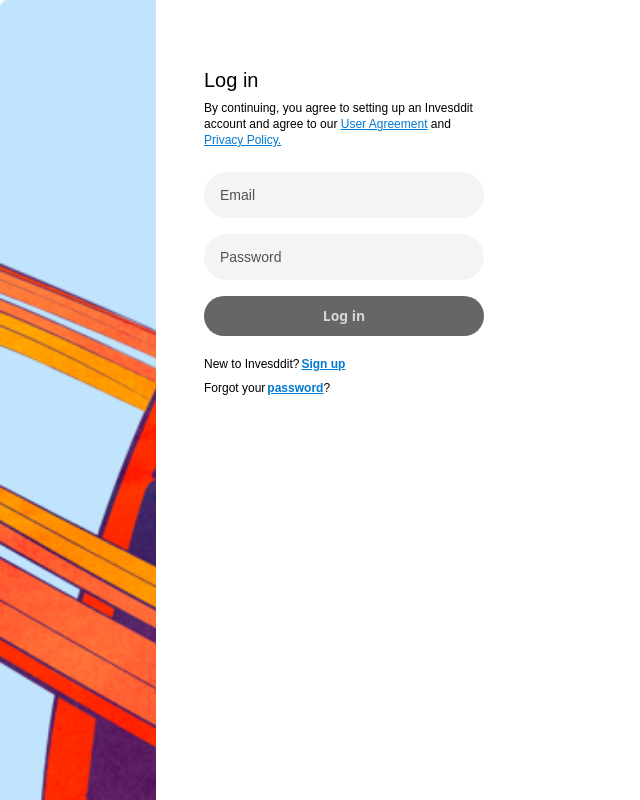
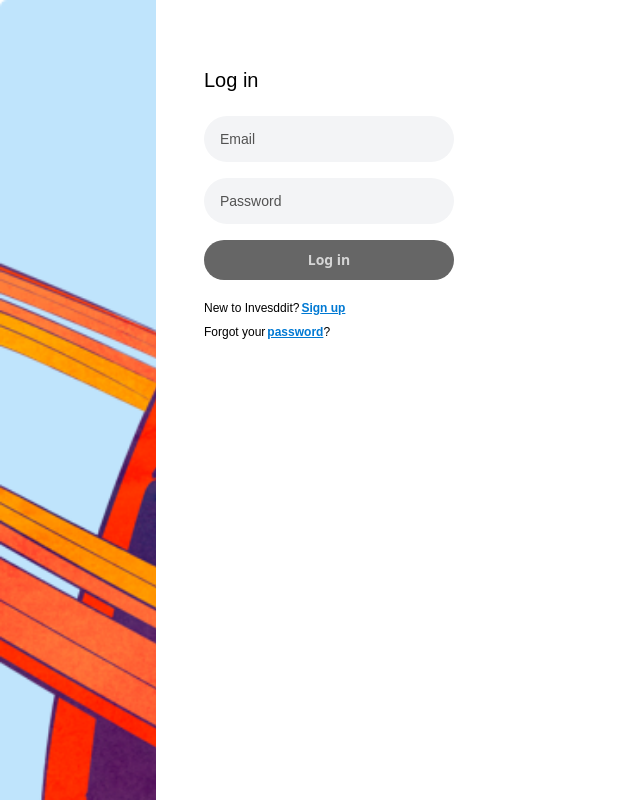
Before and after one commit to ayrt-n/invesddit, a React (Create React App) app: page /login in a window 1280 px wide. Shown: the whole page, without its empty margins (0-640 px from the left). Built offline with nearby package versions, Linux system fonts and the light colour scheme; what tailwind-gradient-mask-image would draw is missing.

Commit message:
Remove user agreement

```diff
--- a/src/components/LoginForm.js
+++ b/src/components/LoginForm.js
@@ -60,9 +60,6 @@ function LoginForm() {
     <div className="max-w-[280px] mx-auto">
       <div className="my-[24px]">
         <h1 className="font-medium text-[20px] leading-[24px]">Log in</h1>
-        <p className="mt-[8px] text-[12px] leading-[16px]">
-          By continuing, you agree to setting up an Invesddit account and agree to our <a href="https://www.youtube.com/watch?v=PrajM-aG4tc&ab_channel=deeboi70" target="_blank" rel="noreferrer" className="underline text-primary-500">User Agreement</a> and <a href="https://www.youtube.com/watch?v=WH1rckt8V5w&ab_channel=Michael" rel="noreferrer" target="_blank" className="underline text-primary-500">Privacy Policy.</a>
-        </p>
       </div>
       <Formik
         initialValues={{email: '', password: ''}}
--- a/src/components/SignUpForm.js
+++ b/src/components/SignUpForm.js
@@ -76,9 +76,6 @@ function SignUpForm({ callToAction }) {
         <>
           <div className="my-[24px]">
             <h1 className="font-medium text-[20px] leading-[24px]">{callToAction || "Sign up"}</h1>
-            <p className="mt-[8px] text-[12px] leading-[16px]">
-            By continuing, you agree to setting up an Invesddit account and agree to our <a href="https://www.youtube.com/watch?v=PrajM-aG4tc&ab_channel=deeboi70" target="_blank" rel="noreferrer" className="underline text-primary-500">User Agreement</a> and <a href="https://www.youtube.com/watch?v=WH1rckt8V5w&ab_channel=Michael" rel="noreferrer" target="_blank" className="underline text-primary-500">Privacy Policy.</a>
-            </p>
           </div>
           <Formik
             initialValues={{email: '', username: '', password: '', passwordConfirmation: ''}}
```
